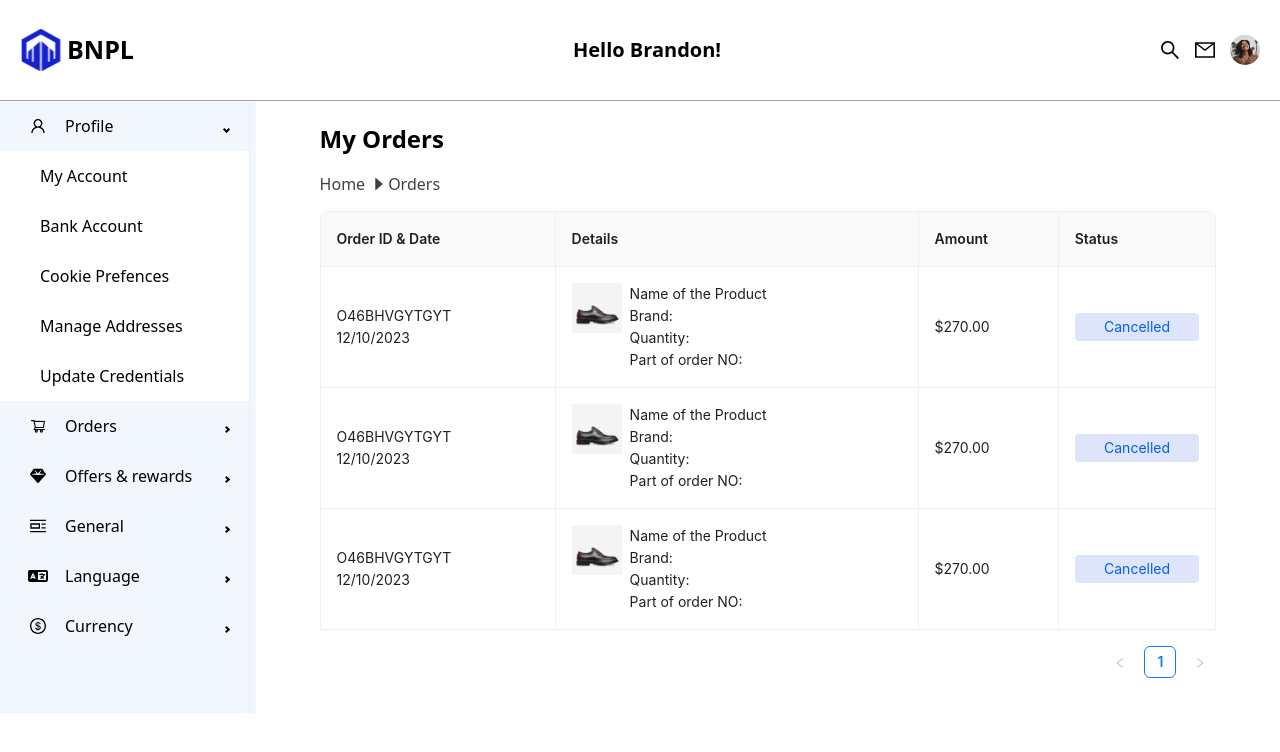
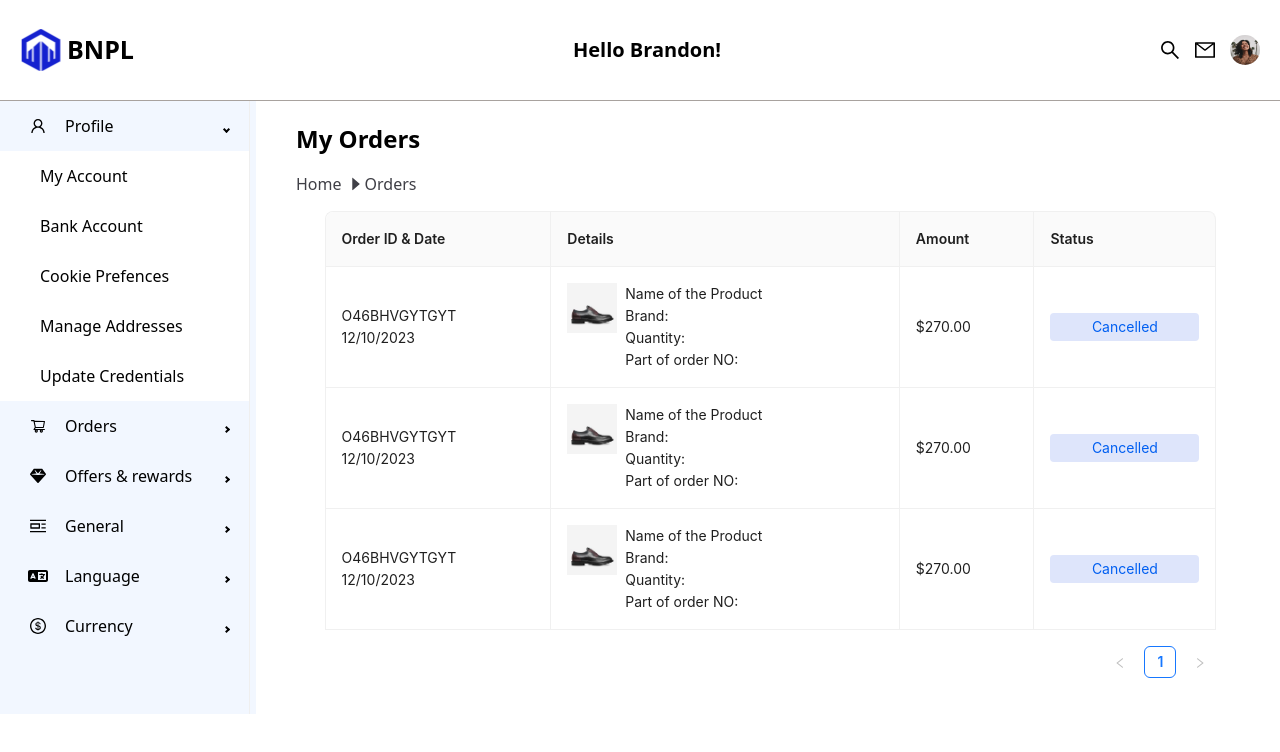
Before and after one commit to GENESIS2540/Fintech, a React (Create React App) app: page /customer in a window 1280 px wide. Shown: the top 752 px of the page. Built offline with nearby package versions, Linux system fonts and the light colour scheme.

Commit message:
updates customer page

```diff
--- a/src/pages/customer/components/orders/Orders.jsx
+++ b/src/pages/customer/components/orders/Orders.jsx
@@ -5,15 +5,17 @@ import Header from "../common/Header";
 
 const Orders = () => {
   return (
-    <div className="w-[95%] mx-auto">
+    <div className="">
       <Header title={"My Orders"} category={"Orders"} />
+      <div className="pl-[5px] w-[95%] mx-auto">
         <Table
           bordered={true}
           dataSource={dataSource}
           columns={columns}
           pagination={{ pageSize: 10 }}
-        className="overflow-auto bg-white"
+          className="overflow-auto bg-white md:w-[100%] w-[83vw]"
         />
+      </div>
     </div>
   );
 };
@@ -89,7 +91,6 @@ const columns = [
   {
     title: "Details",
     dataIndex: "details",
-    fixed: "left",
     render: (details) => (
       <div className="flex gap-[8px] w-max">
         <img className="h-[50px] w-[50px]" src={shoe} alt="" />
@@ -110,7 +111,7 @@ const columns = [
     title: "Status",
     dataIndex: "status",
     render: (text) => (
-      <p className="bg-[#dee5fb] flex rounded py-[3px] justify-center text-[#015FF1] ">
+      <p className="bg-[#dee5fb] px-[10px] flex rounded py-[3px] justify-center text-[#015FF1] ">
         {text.text}
       </p>
     ),
```
Lines whose indentation alone changed are shown as unchanged.
